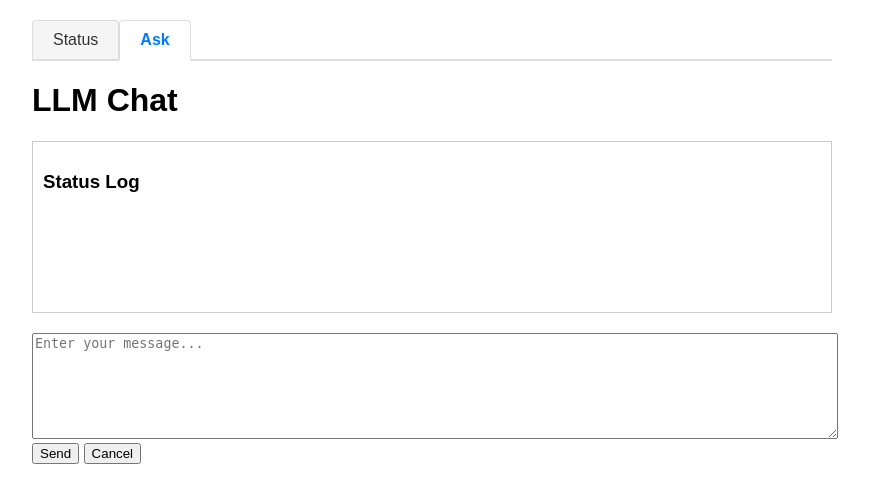
After one commit to bakunobu/aisobes, a Flask app: page /ask in a window 1280 px wide. The commit adds this page. Shown: the top 503 px of the page, without its empty margins (208-1077 px from the left). Run offline with Flask 3, Linux system fonts and the light colour scheme; parts of the project's set-up code (start-up, migrations or seed data) failed here and were passed over.

Commit message:
ADD: ask tab

```diff
--- a/app.py
+++ b/app.py
@@ -33,6 +33,11 @@ def home():
     return render_template("index.html", status_log=status_log)
 
 
+@app.route("/ask", methods=["GET"])
+def ask():
+    return render_template("ask.html", status_log=status_log)
+
+
 @app.route("/chat", methods=["POST"])
 def chat():
     user_message = request.form["message"]
@@ -58,7 +63,7 @@ def chat():
         log_status(f"Received response: {assistant_message[:20]}...")
 
         return render_template(
-            "index.html",
+            "ask.html",
             status_log=status_log,
             response=assistant_message,
             user_message=user_message,
@@ -66,7 +71,7 @@ def chat():
 
     except Exception as e:
         log_status(f"Error: {str(e)}")
-        return render_template("index.html", status_log=status_log, error=str(e))
+        return render_template("ask.html", status_log=status_log, error=str(e))
 
 
 @app.route("/save", methods=["POST"])
@@ -87,7 +92,7 @@ def save():
         json.dump(data, f, indent=2)
 
     log_status(f"Saved response to {filename}")
-    return redirect(url_for("home"))
+    return redirect(url_for("ask"))
 
 
 if __name__ == "__main__":
--- /dev/null
+++ b/templates/ask.html
@@ -0,0 +1,61 @@
+<!DOCTYPE html>
+<html>
+<head>
+    <title>LLM Chat - Ask</title>
+    <style>
+        body { font-family: Arial, sans-serif; max-width: 800px; margin: 0 auto; padding: 20px; }
+        .tabs { display: flex; gap: 0; margin-bottom: 20px; border-bottom: 2px solid #ddd; }
+        .tabs a { text-decoration: none; padding: 10px 20px; color: #333; border: 1px solid #ddd; border-bottom: none; border-radius: 4px 4px 0 0; background: #f5f5f5; }
+        .tabs a.active { background: #fff; border-bottom: 2px solid #fff; margin-bottom: -2px; font-weight: bold; color: #007bff; }
+        .status-box { height: 150px; overflow-y: auto; border: 1px solid #ccc; padding: 10px; margin-bottom: 20px; }
+        .response-box { height: 300px; overflow-y: auto; border: 1px solid #ccc; padding: 10px; margin-bottom: 20px; white-space: pre-wrap; }
+        form { margin-bottom: 20px; }
+        textarea { width: 100%; height: 100px; }
+    </style>
+</head>
+<body>
+    <div class="tabs">
+        <a href="/">Status</a>
+        <a href="/ask" class="active">Ask</a>
+    </div>
+
+    <h1>LLM Chat</h1>
+
+    <div class="status-box">
+        <h3>Status Log</h3>
+        <ul>
+            {% for status in status_log %}
+                <li>{{ status }}</li>
+            {% endfor %}
+        </ul>
+    </div>
+
+    <form action="/chat" method="post">
+        <textarea name="message" placeholder="Enter your message..." required></textarea>
+        <div>
+            <button type="submit">Send</button>
+            <button type="button" onclick="location.href='/ask';">Cancel</button>
+        </div>
+    </form>
+
+    {% if response %}
+        <div class="response-box">
+            <h3>Response</h3>
+            <p>{{ response }}</p>
+        </div>
+
+        <form action="/save" method="post">
+            <input type="hidden" name="user_message" value="{{ user_message }}">
+            <input type="hidden" name="assistant_message" value="{{ response }}">
+            <button type="submit">Save Response</button>
+        </form>
+    {% endif %}
+
+    {% if error %}
+        <div class="error" style="color: red;">
+            <h3>Error</h3>
+            <p>{{ error }}</p>
+        </div>
+    {% endif %}
+</body>
+</html>
```
Also changed, not shown: templates/index.html (+8 -41 lines).
